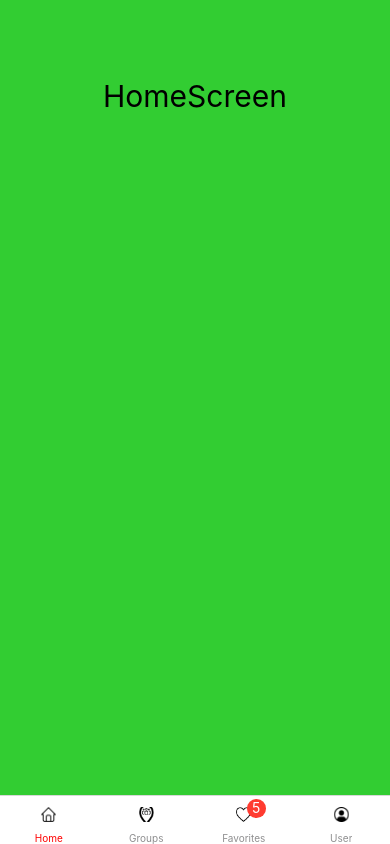
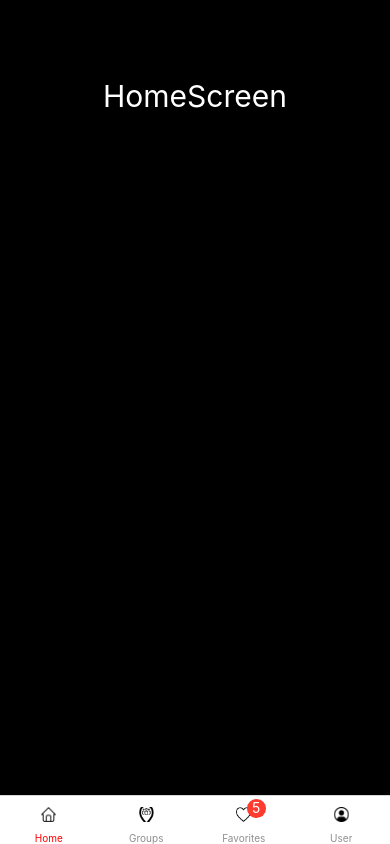
Before and after one commit to makloster/NoCountry-StayUp, a React Native app in the folder Front/mobile/: screen /Home in a window 390 px wide. Built offline with nearby package versions, Linux system fonts and the light colour scheme.

Commit message:
example theme

```diff
--- a/Front/mobile/navigation/screens/HomeScreen/HomeScreen.js
+++ b/Front/mobile/navigation/screens/HomeScreen/HomeScreen.js
@@ -1,16 +1,20 @@
 import {} from "@react-navigation/native";
-import React from "react";
+import React, { useContext } from "react";
 import { ScrollView, Text, View } from "react-native";
+import { ThemeContext } from "../../../Context/Theme";
 
 export default function HomeScreen() {
+	const { backTheme, textTheme } = useContext(ThemeContext);
+
 	return (
-		<ScrollView style={{ backgroundColor: "limegreen" }}>
+		<ScrollView style={{ backgroundColor: backTheme }}>
 			<View>
 				<Text
 					style={{
 						fontSize: 30,
 						textAlign: "center",
 						marginTop: "20%",
+						color: textTheme,
 					}}>
 					HomeScreen
 				</Text>
```
